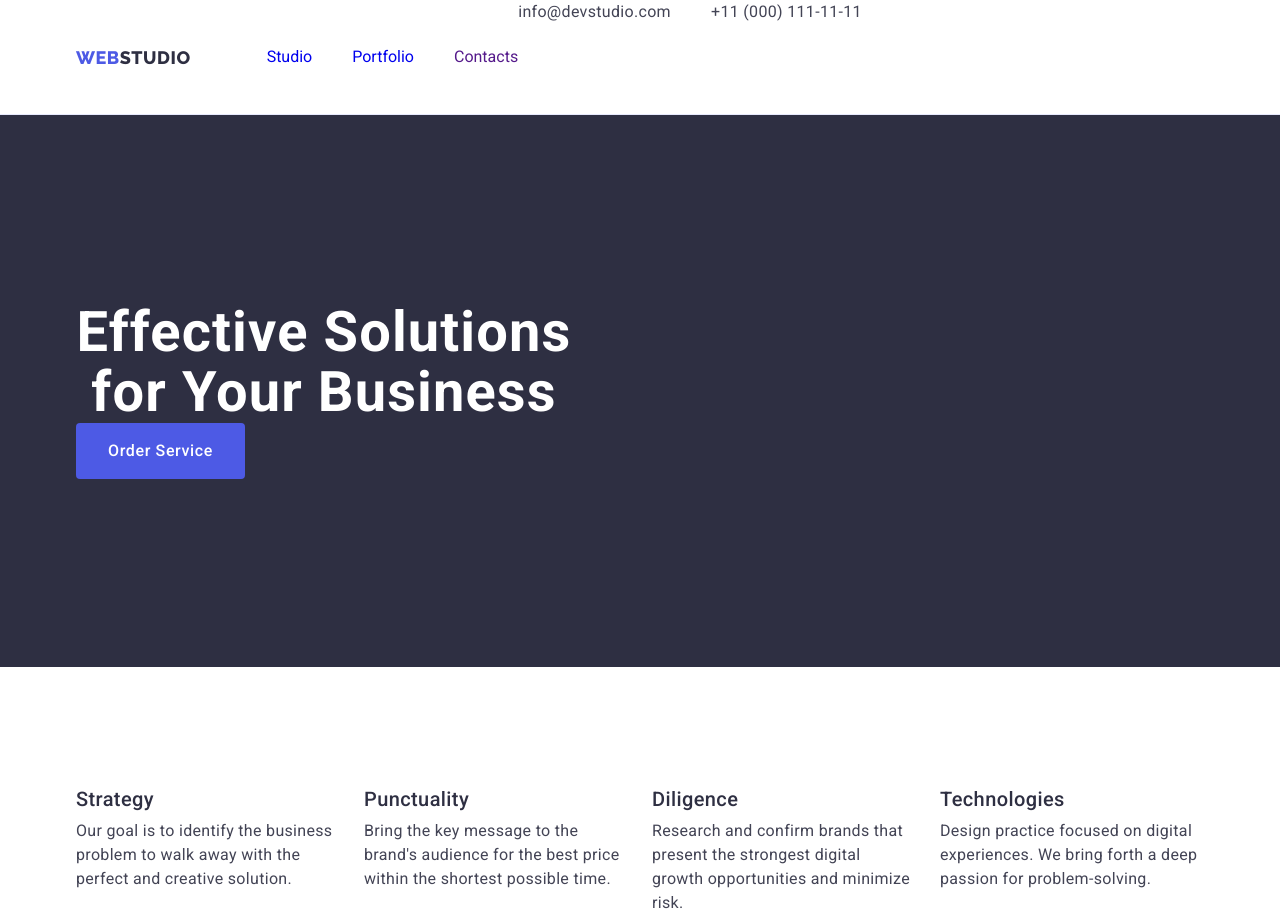
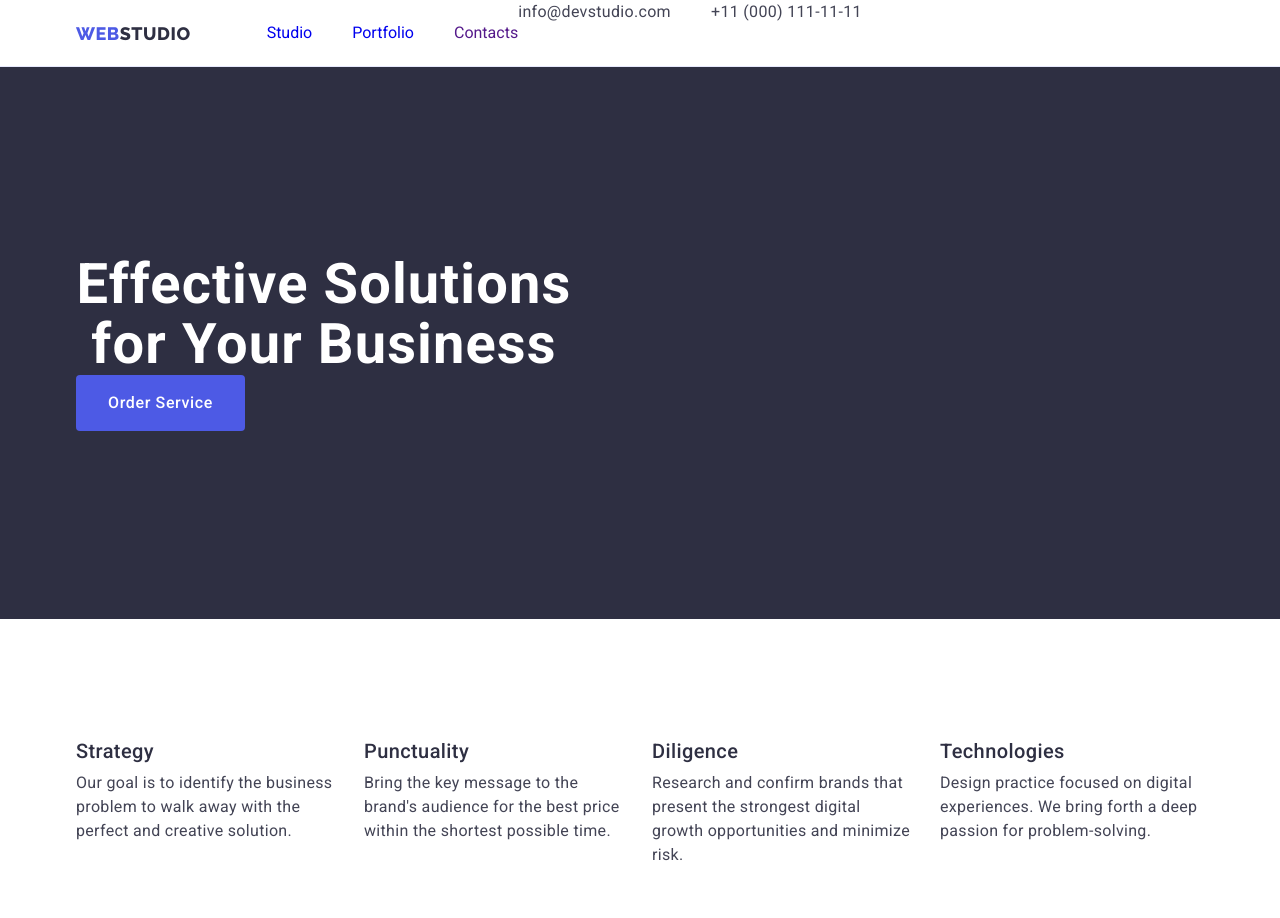
Before and after one commit to Andrii-Bilyk/goit-markup-hw-03, a plain HTML site: page index.html in a window 1280 px wide. Shown: the top 918 px of the page. Drawn offline with nearby package versions, Linux system fonts and the light colour scheme.

Commit message:
Update styles.css

```diff
--- a/css/styles.css
+++ b/css/styles.css
@@ -85,8 +85,8 @@ img {
   gap: 40px;
   padding: 24px 0;
 }
-.nav-item {
-  padding: 24px 0;
+/* .nav-item { */
+
 }
 
 .nav-list-link .link {
@@ -95,6 +95,7 @@ img {
   font-size: 16px;
   line-height: 1.5;
   letter-spacing: 0.02em;
+  padding: 24px 0;
 }
 .nav-list-link .link:hover,
 .nav-list-link .link:focus {
```
